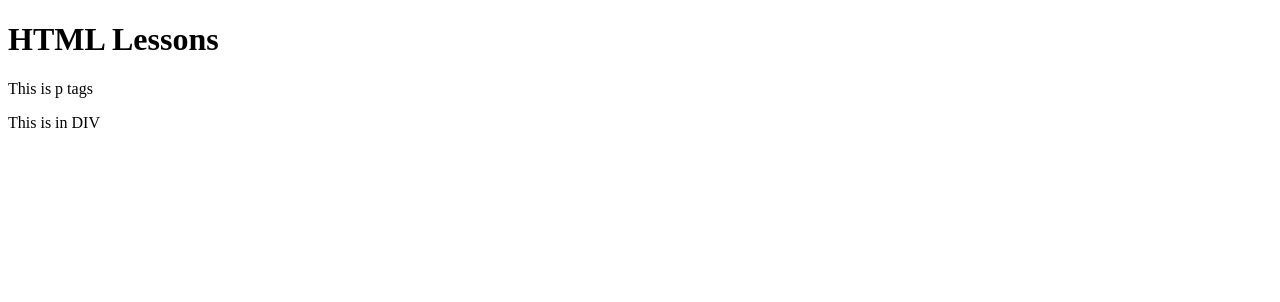
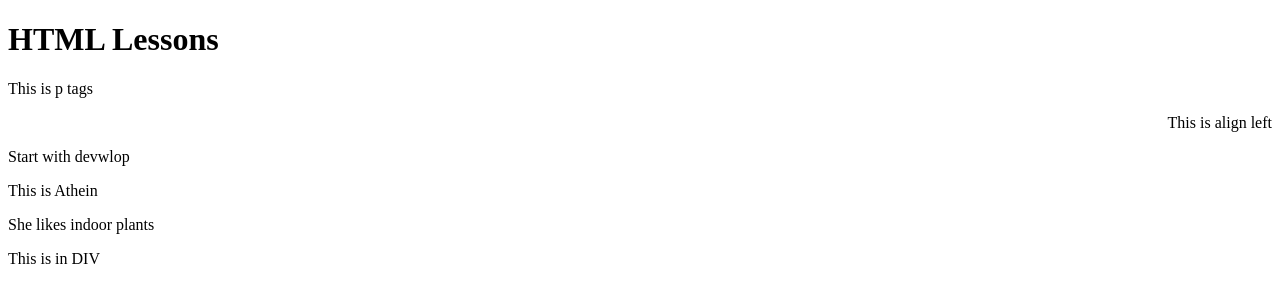
Before and after one commit to Thein92/thein92.github.io, a plain HTML site: page HTML/intro.html in a window 1280 px wide. Drawn offline with Linux system fonts and the light colour scheme.

Commit message:
Head Lesson

```diff
--- a/HTML/intro.html
+++ b/HTML/intro.html
@@ -8,6 +8,12 @@
     <body>
         <h1> HTML Lessons </h1>
         <p>This is p tags</p>
+        <p align="right">This is align left</p>
+        <!-- This is Global attribute -->
+         <p class="p">Start with devwlop</p>
+         <p class="P">This is Athein</p>
+         <p id="i1">She likes indoor plants</p>
+
         <div>
             <!-- This is comment  -->
              <span>This is in DIV</span>
```
